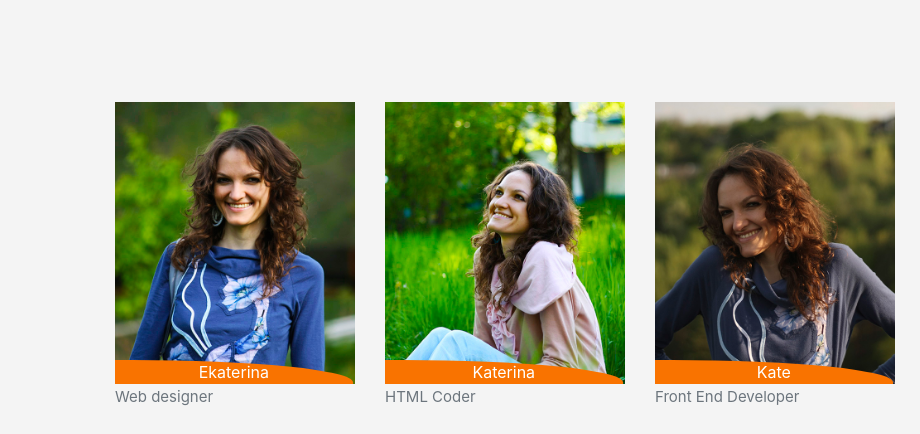
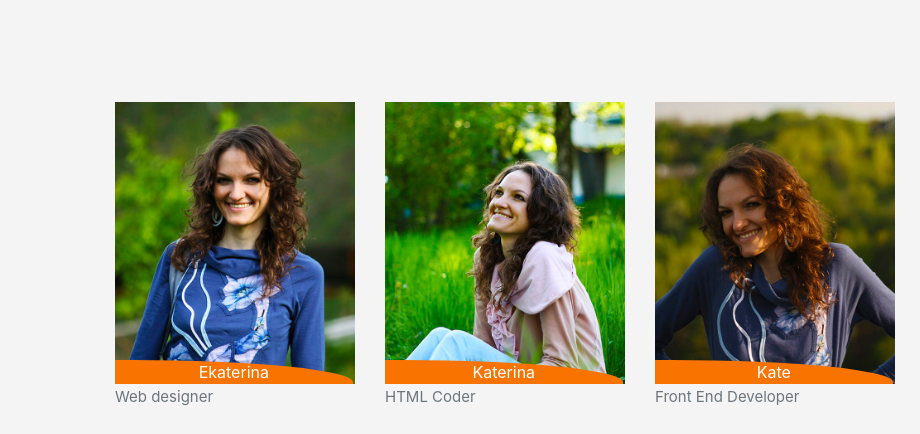
Before and after one commit to yolo-go/yolo-go.github.io, a plain HTML site: page index.html in a window 1280 px wide. Shown: the part 6501-6935 px from the top of the page, 0-920 px from the left. Drawn offline with nearby package versions, Linux system fonts and the light colour scheme; files that its build step writes are made by us from their sources; grey boxes are pictures that could not be loaded.

Commit message:
Update index.html

```diff
--- a/index.html
+++ b/index.html
@@ -342,7 +342,7 @@
 				<span class="text-muted">HTML Coder</span>
 			</div>
 			<div class="col-lg-3 col-md-3 col-sm-12 item">
-				<img src="images/post2.jpg" class="img-fluid" alt="team">
+				<img src="images/post12.jpg" class="img-fluid" alt="team">
 				<div class="des">
 				 	Kate
 				 </div>
```
